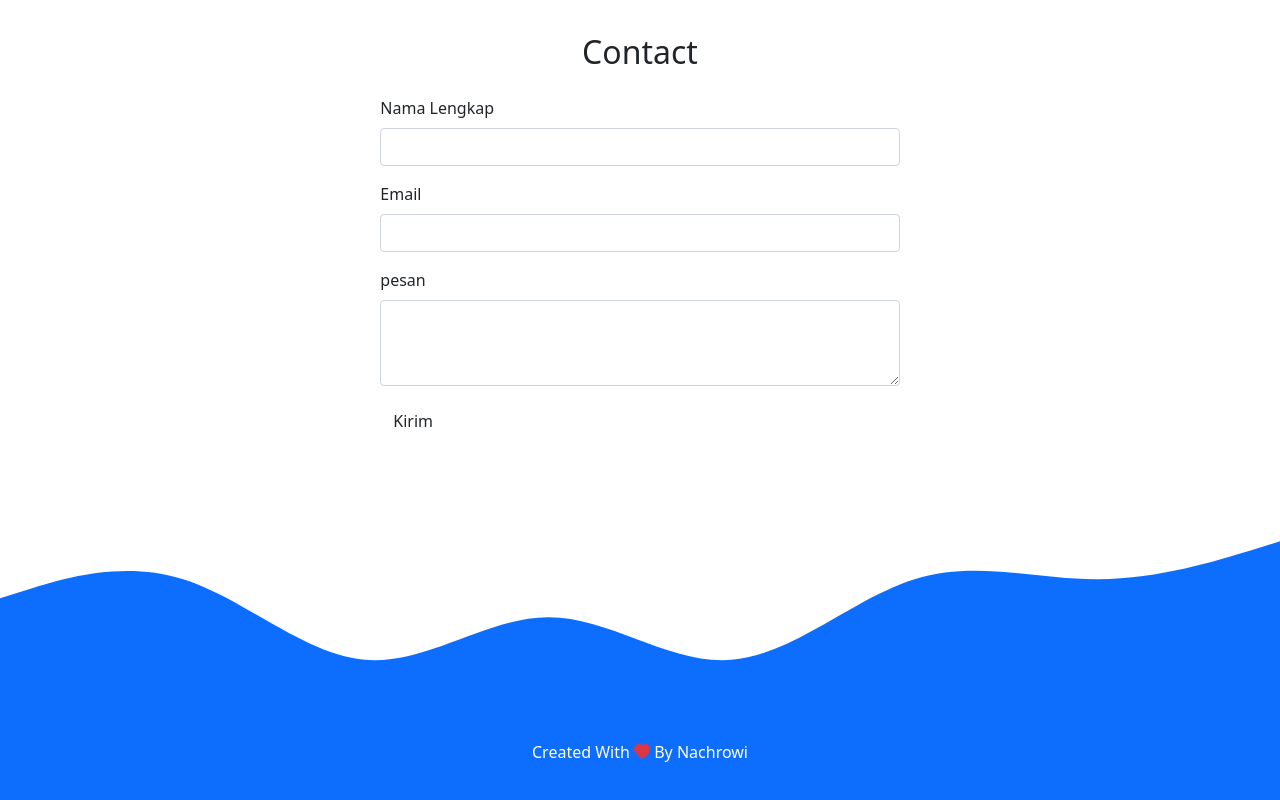
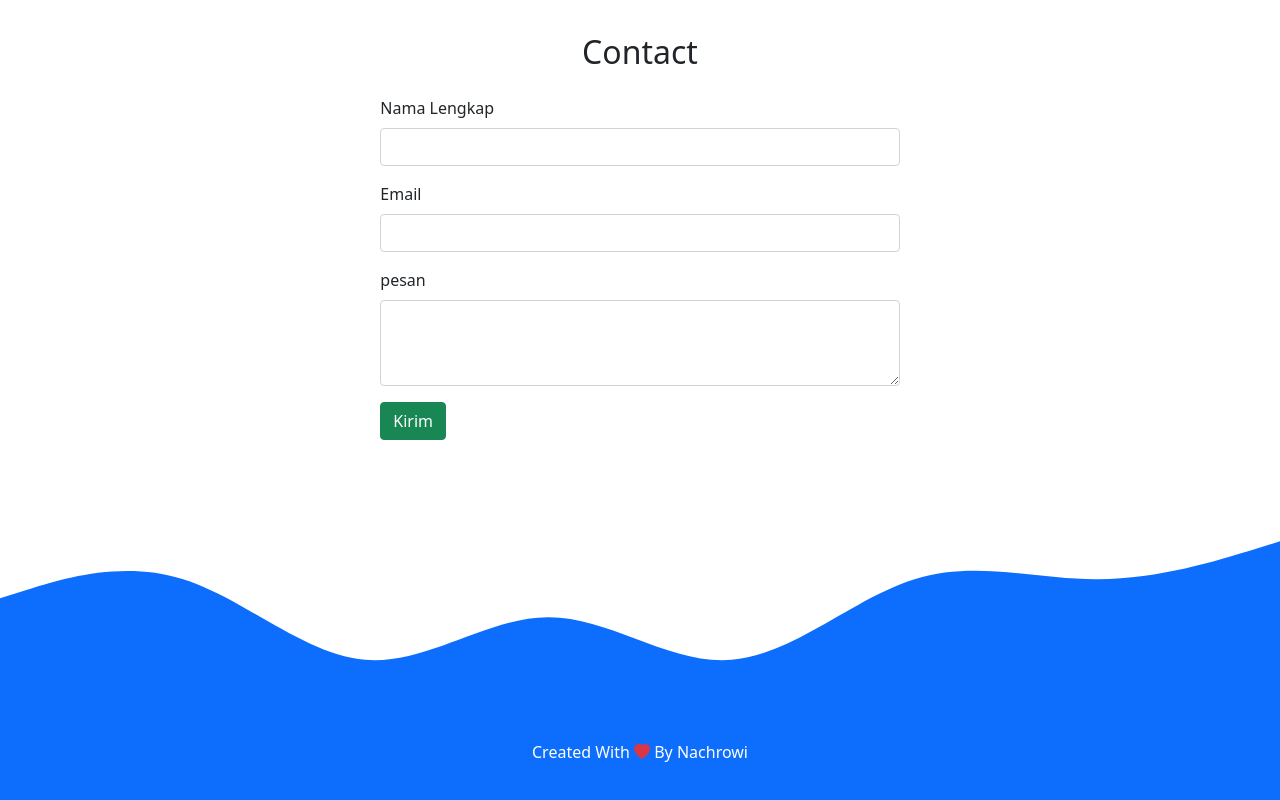
Before and after one commit to MuhamadNachroowi/nachrowi.github.io, a plain HTML site: page index.html in a window 1280 px wide. Shown: the part 2191-2991 px from the top of the page. Drawn offline with nearby package versions, Linux system fonts and the light colour scheme.

Commit message:
mengubah warna hijau

```diff
--- a/index.html
+++ b/index.html
@@ -134,7 +134,7 @@
                 <label for="pesan" class="form-label">pesan</label>
                 <textarea class="form-control" id="pesan" rows="3"></textarea>
               </div>
-              <button  type="submit" class="btn btn-Success" href="https://web.whatsapp.com/"> Kirim</button>
+              <button  type="submit" class="btn btn-success" href="https://web.whatsapp.com/"> Kirim</button>
             </form>
           </div>
         </div>
```
